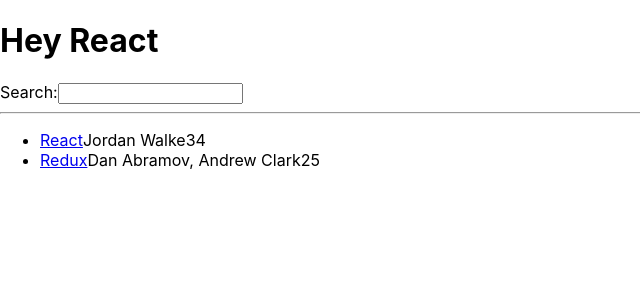
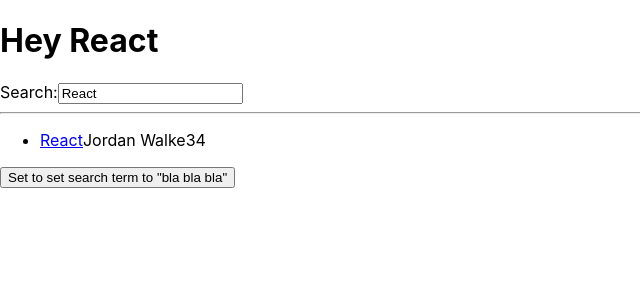
Before and after one commit to fedeeman/basic-react-tutorials, a React (Create React App) app: page / in a window 1280 px wide. Shown: the top 300 px of the page, without its empty margins (0-640 px from the left). Built offline with nearby package versions, Linux system fonts and the light colour scheme.

Commit message:
react side effects

```diff
--- a/src/App.js
+++ b/src/App.js
@@ -28,7 +28,14 @@ const App = () => {
     }
   ];
 
-  const [searchTerm, setSearchterm] = React.useState('');
+  const [searchTerm, setSearchterm] = React.useState(localStorage.getItem('search') || 'React');
+
+  React.useEffect(
+    () => {
+      localStorage.setItem('search', searchTerm);
+    },
+    [searchTerm]
+  );
 
   const handleSearch = (event) => {
     setSearchterm(event.target.value);
@@ -38,50 +45,54 @@ const App = () => {
     return story.title.toLowerCase().includes(searchTerm.toLowerCase());
   });
 
+  const handleClick = () => {
+    setSearchterm('bla bla bla');
+  };
+
   return (
     <div>
       <h1>{welcome.greeting + ' ' + welcome.title}</h1>
-      <Search onSearch={handleSearch}></Search>
+      <Search search={searchTerm} onSearch={handleSearch}></Search>
       <hr />
       <List list={searchedStories}></List>
+      <button onClick={handleClick}>Set to set search term to "bla bla bla"</button>
     </div>
   );
 }
 
-const List = (props) => {
+const List = ({ list }) => {
   return (
     <ul>
-      {props.list.map(item =>
-        (
-          <Item item={item} key={item.objectID}></Item>
-        )
-      )}
+      {list.map((item) => {
+        return <Item key={item.objectID} item={item}></Item>
+      })}
     </ul>
   );
 }
 
-const Item = (props) => {
+const Item = ({ item }) => {
   return (
-    <li key={props.item.objectID}>
+    <li>
       <span>
-        <a href={props.item.url}>{props.item.title}</a>
+        <a href={item.url}>{item.title}</a>
       </span>
-      <span>{props.item.author}</span>
-      <span>{props.item.num_comments}</span>
-      <span>{props.item.points}</span>
+      <span>{item.author}</span>
+      <span>{item.num_comments}</span>
+      <span>{item.points}</span>
     </li>
   );
 };
 
 
-const Search = (props) => {
-  const handleChange = (event) => {
-    props.onSearch(event);
-  };
+const Search = ({ search, onSearch }) => {
   return (
     <div>
       <label htmlFor="search">Search:</label>
-      <input id="search" type="text" onChange={handleChange}></input>
+      <input
+        id="search"
+        type="text"
+        value={search}
+        onChange={onSearch}></input>
     </div>
   );
 }
```
